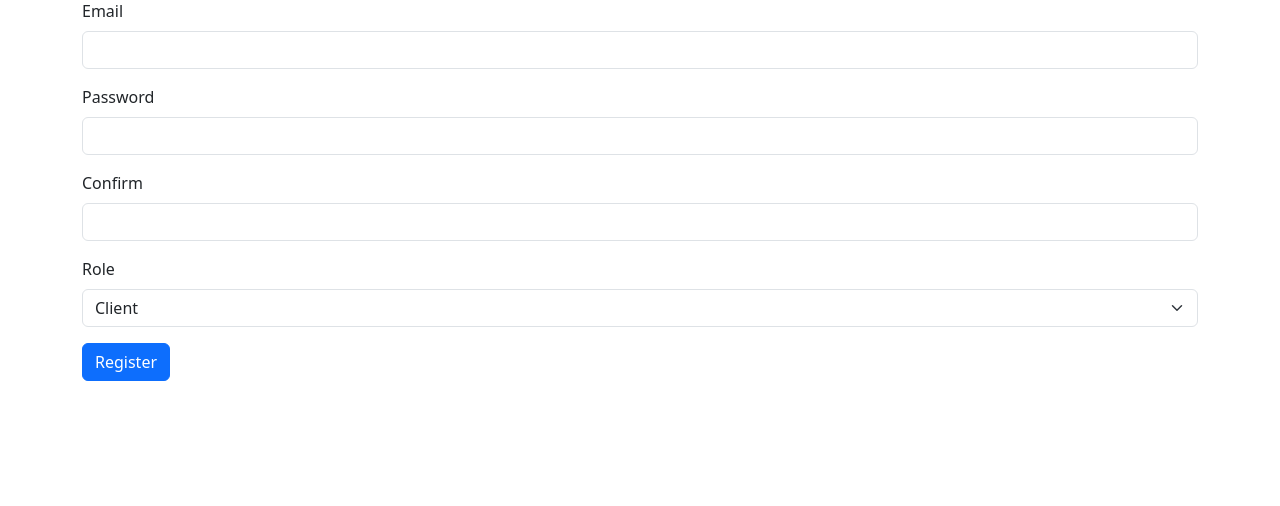
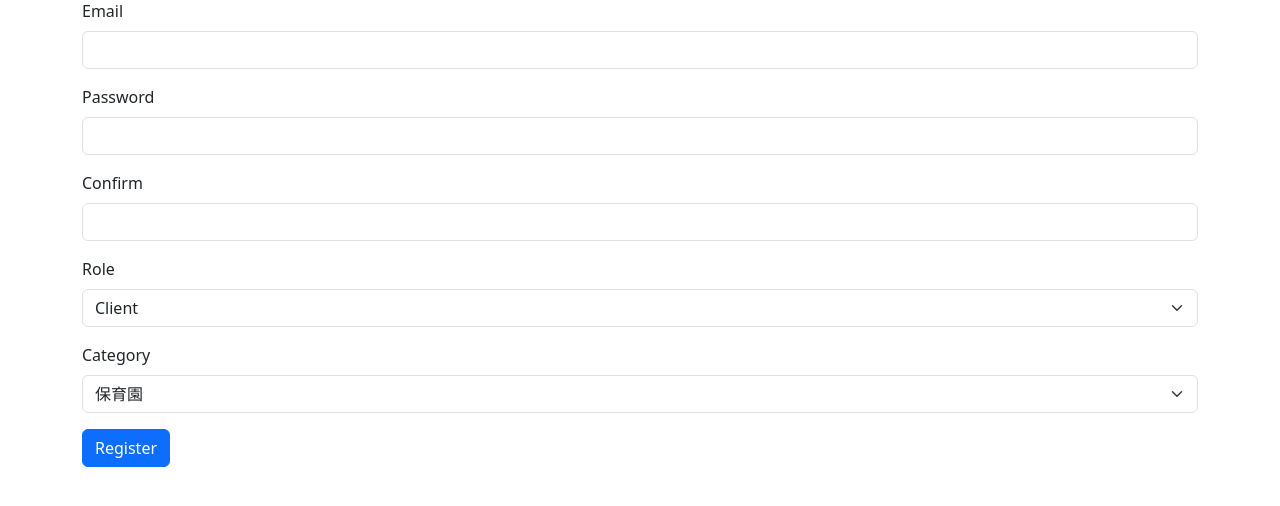
Before and after one commit to zdan2/doc_flow, a Flask app: page /register in a window 1280 px wide. Shown: the part 127-633 px from the top of the page. Run offline with Flask 3, Linux system fonts and the light colour scheme.

Commit message:
Add client categories and template filtering

```diff
--- a/app/forms.py
+++ b/app/forms.py
@@ -13,12 +13,29 @@ class RegisterForm(FlaskForm):
     password  = PasswordField("Password", validators=[DataRequired(), Length(min=6)])
     password2 = PasswordField("Confirm",  validators=[DataRequired(), EqualTo('password')])
     role      = SelectField("Role", choices=[("client", "Client"), ("master", "Master")])
+    category  = SelectField(
+        "Category",
+        choices=[
+            ("hoikuen", "保育園"),
+            ("nintei_kodomoen", "認定こども園"),
+            ("youchien", "幼稚園"),
+        ],
+    )
     submit    = SubmitField("Register")
 
 class TemplateForm(FlaskForm):
     title = StringField("Title",        validators=[DataRequired()])
     description = TextAreaField("Description", validators=[DataRequired()])
     file  = FileField("Template File",  validators=[DataRequired()])
+    category = SelectField(
+        "Category",
+        choices=[
+            ("hoikuen", "保育園"),
+            ("nintei_kodomoen", "認定こども園"),
+            ("youchien", "幼稚園"),
+        ],
+        validators=[DataRequired()],
+    )
     submit = SubmitField("Create")
 
 class UploadForm(FlaskForm):
--- a/app/routes/auth.py
+++ b/app/routes/auth.py
@@ -1,7 +1,7 @@
 from flask import Blueprint, render_template, redirect, url_for, flash
 from flask_login import login_user, logout_user
 from ..forms import LoginForm, RegisterForm
-from ..models import User, db, Role
+from ..models import User, db, Role, ClientCategory
 
 bp = Blueprint("auth", __name__)
 
@@ -25,8 +25,12 @@ def register():
         if User.query.filter_by(email=form.email.data.lower()).first():
             flash("Email already registered", "warning")
         else:
-            user = User(email=form.email.data.lower(),
-                        role=Role[form.role.data])
+            user = User(
+                email=form.email.data.lower(),
+                role=Role[form.role.data],
+            )
+            if user.role == Role.client:
+                user.category = ClientCategory[form.category.data]
             user.set_password(form.password.data)
             db.session.add(user)
             db.session.commit()
--- a/app/templates/dashboard_master.html
+++ b/app/templates/dashboard_master.html
@@ -5,12 +5,13 @@
 <a class="btn btn-primary mb-3" href="{{ url_for('main.new_template') }}">+ New Template</a>
 
 <table class="table table-hover">
-  <thead><tr><th>ID</th><th>Title</th><th>Created</th><th>Submissions</th></tr></thead>
+  <thead><tr><th>ID</th><th>Title</th><th>Category</th><th>Created</th><th>Submissions</th></tr></thead>
   <tbody>
     {% for t in templates %}
     <tr>
       <td>{{ t.id }}</td>
       <td>{{ t.title }}</td>
+      <td>{{ t.category.value }}</td>
       <td>{{ t.created_at.strftime('%Y-%m-%d') }}</td>
       <td>
         {% if t.submissions %}
--- a/app/templates/new_template.html
+++ b/app/templates/new_template.html
@@ -13,6 +13,9 @@
   <div class="mb-3">
     {{ form.file.label(class="form-label") }} {{ form.file(class="form-control") }}
   </div>
+  <div class="mb-3">
+    {{ form.category.label(class="form-label") }} {{ form.category(class="form-select") }}
+  </div>
   {{ form.submit(class="btn btn-primary") }}
 </form>
 {% endblock %}
--- a/app/templates/register.html
+++ b/app/templates/register.html
@@ -16,6 +16,9 @@
   <div class="mb-3">
     {{ form.role.label(class="form-label") }} {{ form.role(class="form-select") }}
   </div>
+  <div class="mb-3">
+    {{ form.category.label(class="form-label") }} {{ form.category(class="form-select") }}
+  </div>
   {{ form.submit(class="btn btn-primary") }}
 </form>
 {% endblock %}
```
Also changed, not shown: app/models.py (+7 -0 lines), app/routes/main.py (+5 -3 lines).
